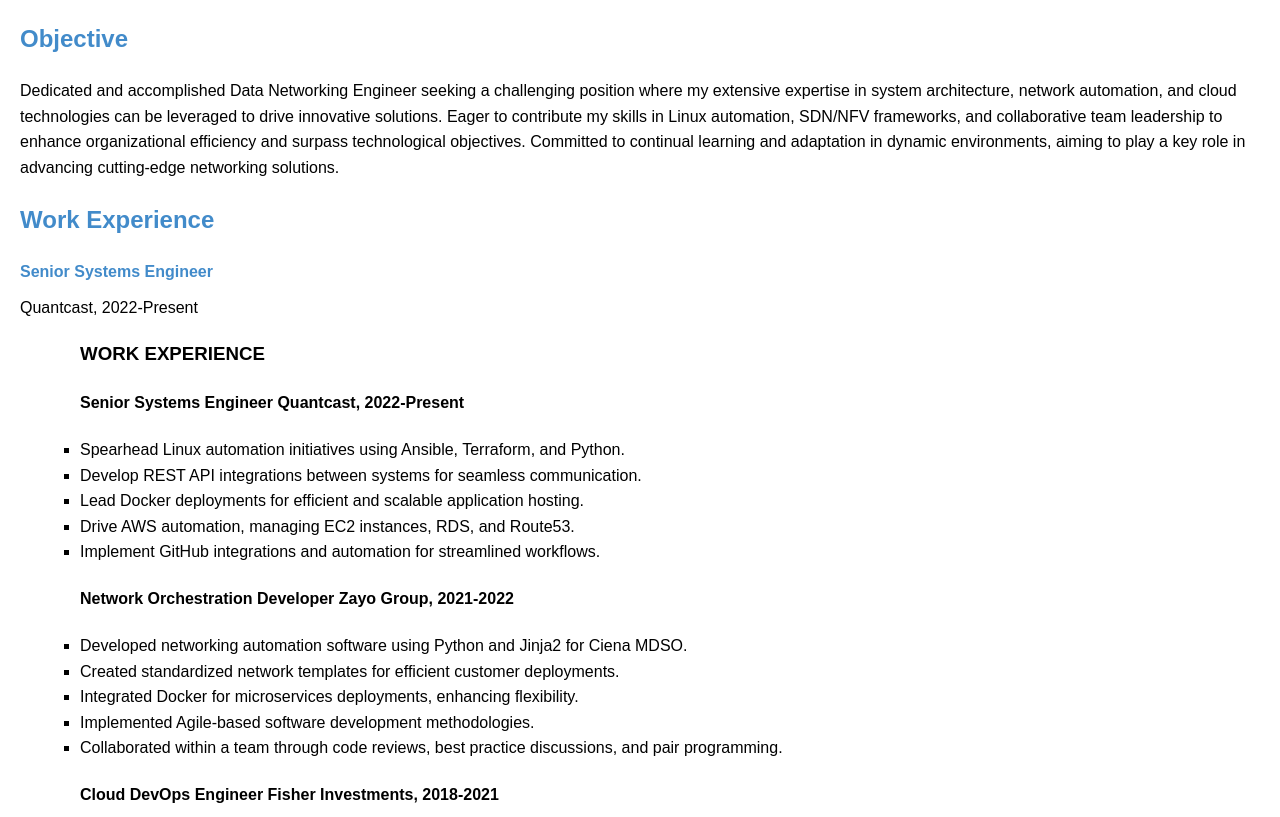
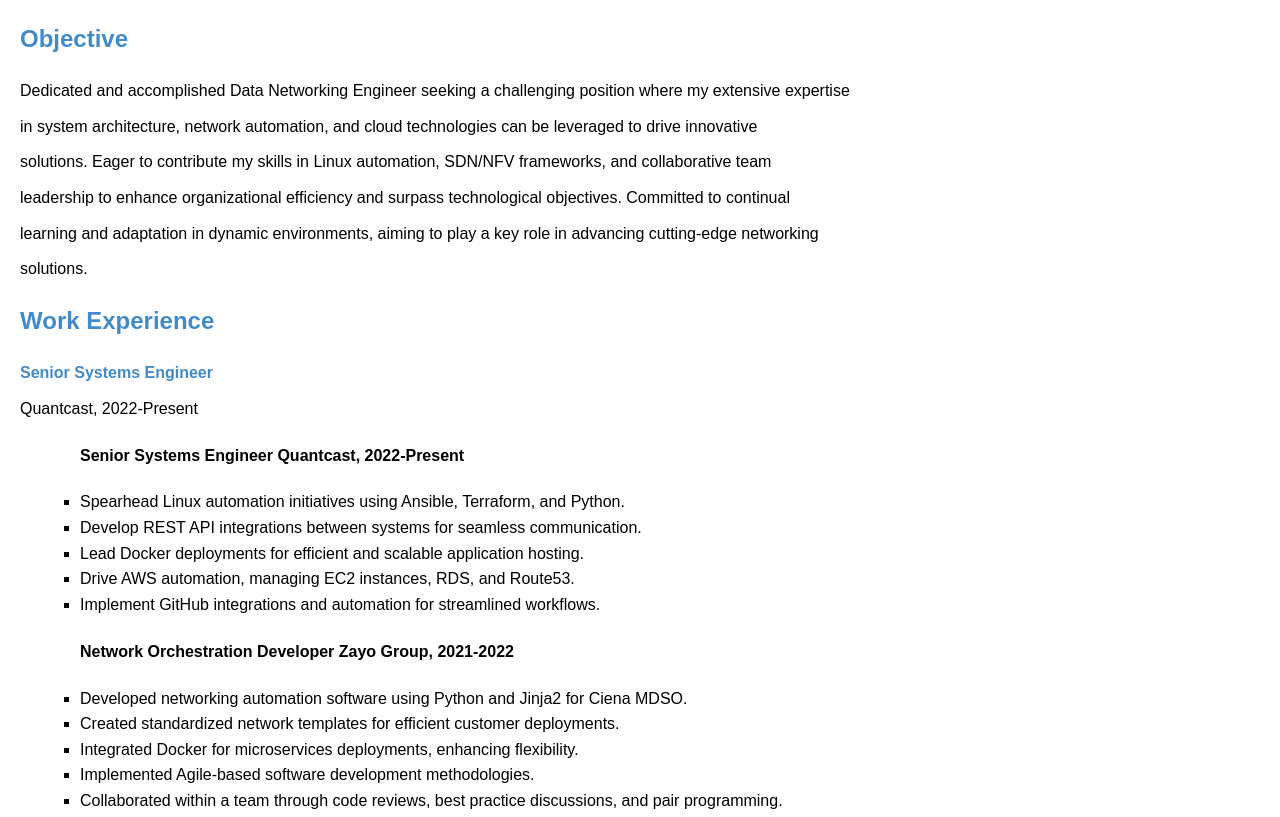
Before and after one commit to codfant/codfant.github.io, a plain HTML site: page index.html in a window 1280 px wide. Shown: the top 817 px of the page. Drawn offline with Linux system fonts and the light colour scheme.

Commit message:
Adding in HTML changes

```diff
--- a/index.html
+++ b/index.html
@@ -42,7 +42,12 @@
 <body>
   <section class="objective">
     <h2>Objective</h2>
-    <p>Dedicated and accomplished Data Networking Engineer seeking a challenging position where my extensive expertise in system architecture, network automation, and cloud technologies can be leveraged to drive innovative solutions. Eager to contribute my skills in Linux automation, SDN/NFV frameworks, and collaborative team leadership to enhance organizational efficiency and surpass technological objectives. Committed to continual learning and adaptation in dynamic environments, aiming to play a key role in advancing cutting-edge networking solutions.</p>
+    <p>Dedicated and accomplished Data Networking Engineer seeking a challenging position where my extensive expertise</p>
+    <p>in system architecture, network automation, and cloud technologies can be leveraged to drive innovative</p>
+    <p>solutions. Eager to contribute my skills in Linux automation, SDN/NFV frameworks, and collaborative team</p>
+    <p>leadership to enhance organizational efficiency and surpass technological objectives. Committed to continual</p>
+    <p>learning and adaptation in dynamic environments, aiming to play a key role in advancing cutting-edge networking</p>
+    <p>solutions.</p>
   </section>
 
   <section class="work-experience">
@@ -53,7 +58,6 @@
       <p class="job-title">Senior Systems Engineer</p>
       <p>Quantcast, 2022-Present</p>
       <ul class="responsibilities">
-        <h3>WORK EXPERIENCE</h3>
         <h4>Senior Systems Engineer Quantcast, 2022-Present</h4>
         <li>Spearhead Linux automation initiatives using Ansible, Terraform, and Python.</li>
         <li>Develop REST API integrations between systems for seamless communication.</li>
@@ -121,7 +125,7 @@
         <li>Supported Mitel 2000 series VOIP SOHO equipment.</li>
     <!-- Add other job details similarly -->
 
-    <H3>EDUCATION</H3>
+    <h2>EDUCATION</h2>
         <li>Clark College Data Network & Telecommunications</li>
         <li>Vancouver, WA 2003</li>
           </ul>
```
